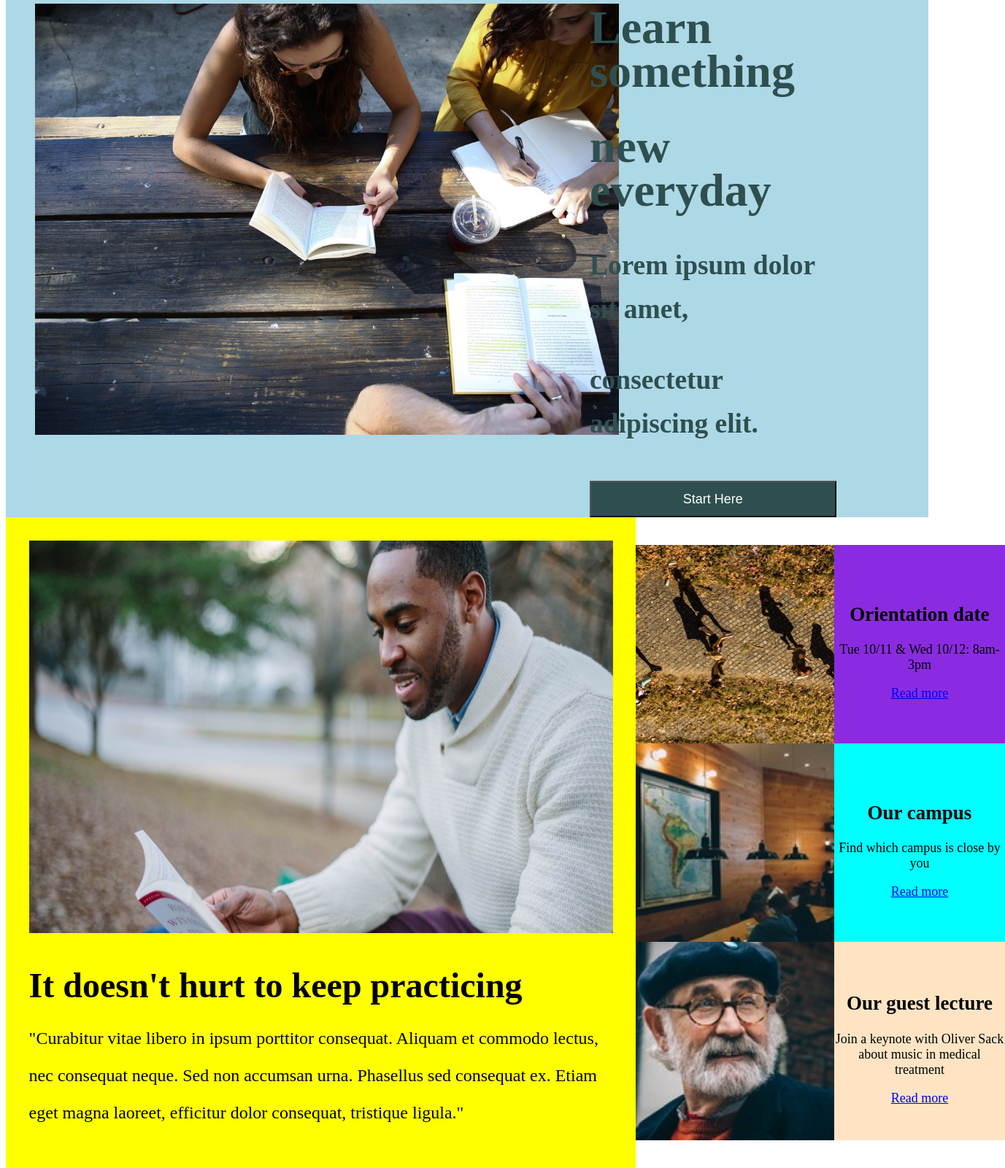
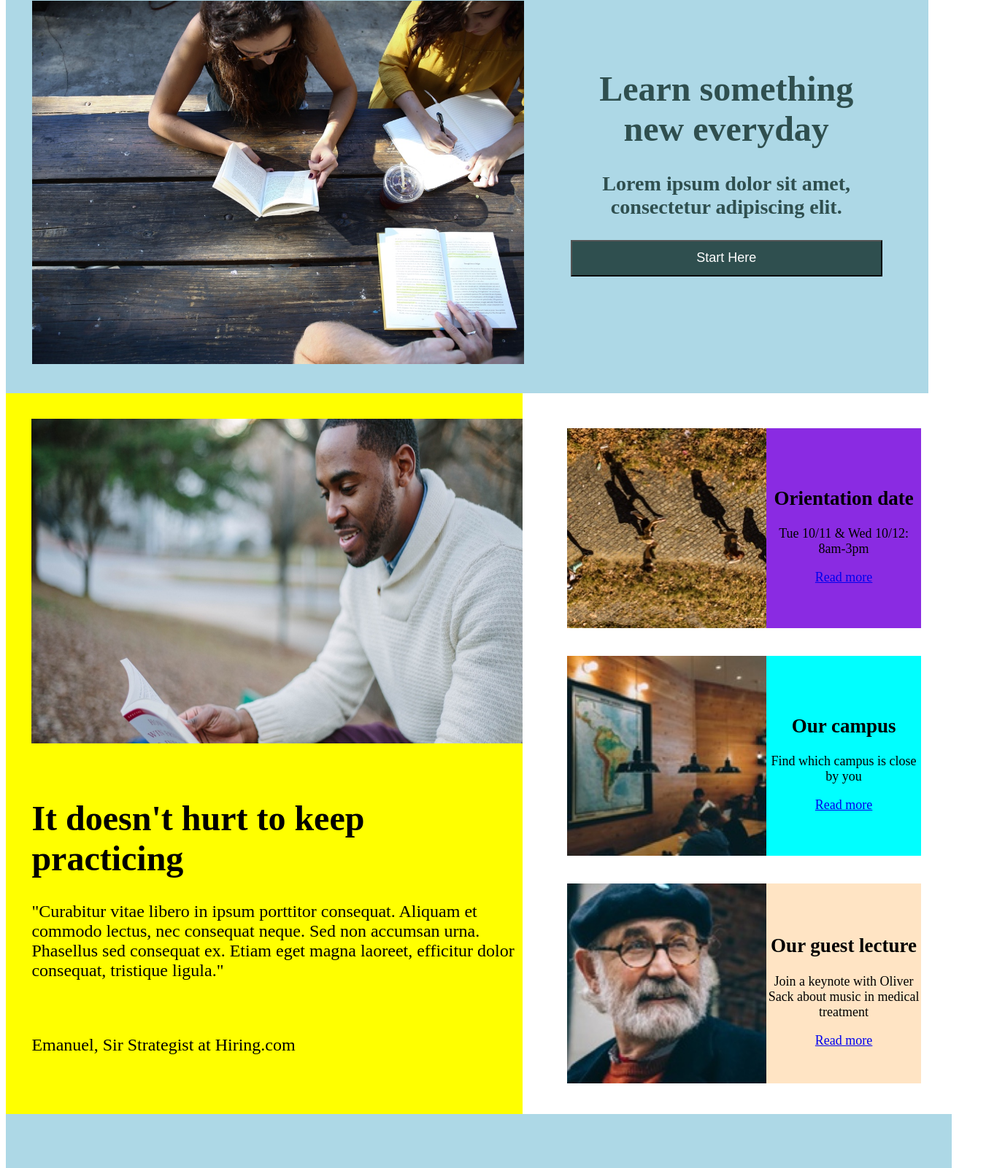
Before and after one commit to Mary-net/colmar-academy, a plain HTML site: page Resources/index.html in a window 1280 px wide. Shown: the part 107-1708 px from the top of the page at 73% size, 1377 px wide, since content can reach past the window. Drawn offline with Linux system fonts and the light colour scheme; files whose address does not match are found by name.

Commit message:
enhanced responsivness

```diff
--- a/Resources/index.html
+++ b/Resources/index.html
@@ -23,10 +23,8 @@
     </div>
 
     <div class="container--learn">
-      <h1>Learn something</h1>
-      <h1>new everyday</h1>
-      <h3>Lorem ipsum dolor sit amet,</h3>
-      <h3>consectetur adipiscing elit.</h3>
+      <h1>Learn something new everyday</h1>
+      <h3>Lorem ipsum dolor sit amet, consectetur adipiscing elit.</h3>
       <input type="button" id="button-start" value="Start Here">
     </div>
 </div>
@@ -36,9 +34,9 @@
         <img src="C:\Users\Marianna\Desktop\Colmar Academy\Resources\images\information-main.jpg">
         <div class="text--latin">
         <h1>It doesn't hurt to keep practicing</h1>
-        <p>"Curabitur vitae libero in ipsum porttitor consequat. Aliquam et commodo lectus,</p>
-        <p>nec consequat neque. Sed non accumsan urna. Phasellus sed consequat ex. Etiam</p>
-        <p>eget magna laoreet, efficitur dolor consequat, tristique ligula."</p>
+        <p>"Curabitur vitae libero in ipsum porttitor consequat. Aliquam et commodo lectus, nec consequat neque. Sed non accumsan urna. Phasellus sed consequat ex. Etiam eget magna laoreet, efficitur dolor consequat, tristique ligula."</p>
+        <br>
+        <p>Emanuel, Sir Strategist at Hiring.com
         </div>
     </div>
     <div class="main--right">
@@ -50,6 +48,7 @@
               <a href="#">Read more</a>
             </div>
         </div>
+        <br>
         <div class="ourcampus">
             <img id="ourcampus" src="C:\Users\Marianna\Desktop\Colmar Academy\Resources\images\information-campus.jpg">
             <div class="text--ourcampus">
@@ -58,6 +57,7 @@
               <a href="#">Read more</a>
             </div>
         </div>
+        <br>
         <div class="ourguestlecture">
             <img id="our guest lecture" src="C:\Users\Marianna\Desktop\Colmar Academy\Resources\images\information-guest-lecture.jpg">
             <div class="text--ourguestlecture">
--- a/Resources/style.css
+++ b/Resources/style.css
@@ -9,25 +9,25 @@ header {
     width: 100%;
     justify-content: space-between;
     align-items: center;
-    flex-wrap: wrap;
     display: flex;
 }
 
 .title {
     text-height: 15px;
     color: gray;
-    position: absolute;
-    margin-left: 40px;
 }
 .logo {
     margin-top: 5px;
+    margin-left: 3%;
     height: 50px;
+    width: 50px;
 }
 nav a {
     float: right;
     color: gray;
     margin: 16px;
     font-size: 18px;
+    text-decoration: none;
 }
 .container--one {
     background-color: lightblue;
@@ -36,22 +36,23 @@ nav a {
     height: auto;
     display: flex;
     justify-content: space-between;
-    flex-shrink: 1;
 }
 .container--banner img {
-    width: 50em;
+    width: 95%;
     height: auto;
     padding: 5%;
-    flex-shrink: 1;
 }
 .container--learn {
     margin-top: 0;
-    margin-right: 10%;
-    font-size: xx-large;
+    margin-right: 5%;
+    padding-left: 5%;
+    padding-bottom: 5%;
+    font-size: x-large;
     height: auto;
     align-content: center;
-    line-height: 60px;
+    line-height:normal;
     color: darkslategray;
+    text-align: center;
 }
 #button-start {
     height: 50px;
@@ -62,36 +63,45 @@ nav a {
 }
 .container--two {
     display: flex;
-    width: 100%;
+    max-width: 100%;
     height: auto;
+    flex-wrap: wrap;
+    justify-content: space-between;
 }
 .container--img--main img {
-    width: 50em;
-    height: 65%;
+    width: 95%;
+    height: 45%;
+    padding: 5%;
+}
+.text--latin {
+    width: 95%;
+    font-size: x-large;
+    margin: 5% 5% 0% 5%;
 }
 .container--img--main {
-    width: 60%;
-    padding: 2.5%;
-    margin-right: 0;
+    display: block;
+    background-color: yellow;
+    width: 56%;
 }
 .main--right {
     margin: 3% 0%;
     width: 40%;
 }
+
 div.orientation {
     display: flex;
-    justify-content: space-between;
-    width: 100%;
+    height: 30%;
+    padding: 2%;
 }
-.text--latin {
-    width: 50em;
-    font-size: x-large;
-    margin: 5% 0%;
+div.ourcampus {
+    display: flex;
+    height: 30%;
+    padding: 2%;
 }
-.container--img--main {
-    display: block;
-    background-color: yellow;
-    width: 50em;
+div.ourguestlecture {
+    display: flex;
+    height: 30%;
+    padding: 2%;
 }
 .text--orientation {
     align-content: center;
@@ -106,15 +116,6 @@ div.orientation {
     width: 30em;
     background-color: aqua;
     font-size: large;
-
-}
-div.ourcampus {
-    display: flex;
-    justify-content: space-between;
-}
-div.ourguestlecture {
-    display: flex;
-    justify-content: space-between;
 }
 .text--ourguestlecture {
     align-content: center;
@@ -215,7 +216,7 @@ video {
     color: black;
     text-decoration: none;
 }
-@media only screen and (max-width:500px) {
+@media only screen and (max-width:700px) {
     .container--one {
     display: flex;
     flex-wrap: wrap;
@@ -231,4 +232,13 @@ video {
     justify-items: center;
     width: 30em;
     }
+    .title {
+    display: none;
+    }
 }
+@media only screen and (min-width:1400px) {
+    .title {
+    position: relative;
+    right: 21%
+    }
+}
```
